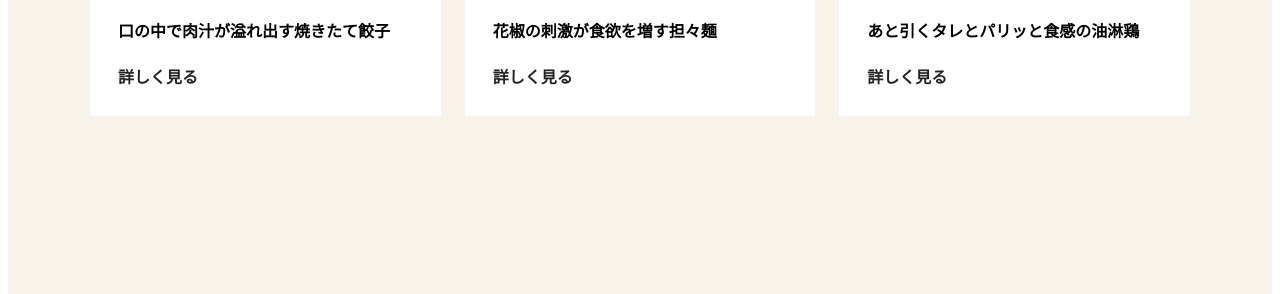
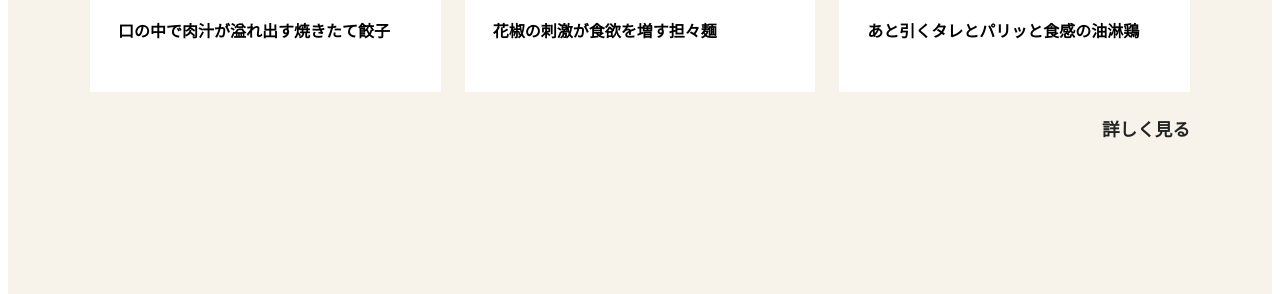
Before and after one commit to tonbi7017giv/chuka-gohan, a plain HTML site: page index.html in a window 1280 px wide. Shown: the part 1463-1757 px from the top of the page. Drawn offline with Linux system fonts and the light colour scheme.

Commit message:
style:「詳しく見る」を調整

```diff
--- a/index.html
+++ b/index.html
@@ -54,7 +54,6 @@
               <!-- <time datetime="2026-09-19">2026.09.19</time> -->
             </p>
             <h4>口の中で肉汁が溢れ出す焼きたて餃子</h4>
-            <a href="#">詳しく見る</a>
           </article>
 
           <article class="news-card">
@@ -67,7 +66,6 @@
               <!-- <time datetime="2026-09-10">2026.09.10</time> -->
             </p>
             <h4>花椒の刺激が食欲を増す担々麺</h4>
-            <a href="#">詳しく見る</a>
           </article>
 
           <article class="news-card">
@@ -80,9 +78,11 @@
               <!-- <time datetime="2026-09-01">2026.09.01</time> -->
             </p>
             <h4>あと引くタレとパリッと食感の油淋鶏</h4>
-            <a href="#">詳しく見る</a>
           </article>
+
         </div>
+        <a href="#" class="news-list__more">詳しく見る</a>
+
       </div>
     </section>
 
--- a/style.css
+++ b/style.css
@@ -93,22 +93,12 @@
   line-height: 1.7;
 }
 
-.news-card a {
-  color: #222;
-  font-weight: bold;
-  text-decoration: none;
-}
-
 .news-card__image {
   display: block;
   width: 100%;
   aspect-ratio: 4 / 3;
   object-fit: cover;
    transition: transform 0.4s ease;
-}
-
-.news-card a:hover {
-  color: #b21f24;
 }
 
 .news-card:hover .news-card__image {
@@ -226,7 +216,7 @@
 .header__nav a {
   color: #222;
   font-weight: bold;
-  text-decoration: none; /* リンクの下線を消す */
+  text-decoration: none;
 }
 
 .header__nav a:hover {
@@ -240,3 +230,17 @@
   font-weight: bold;
   text-decoration: none;
 }
+
+.news-list__more{
+  display: block;
+  text-align: right;
+  margin-top: 24px;
+  font-size: 1.1rem;
+  color: #222;
+  font-weight: bold;
+  text-decoration: none;
+}
+
+.news-list__more:hover {
+  color: #b21f24;
+}
```
